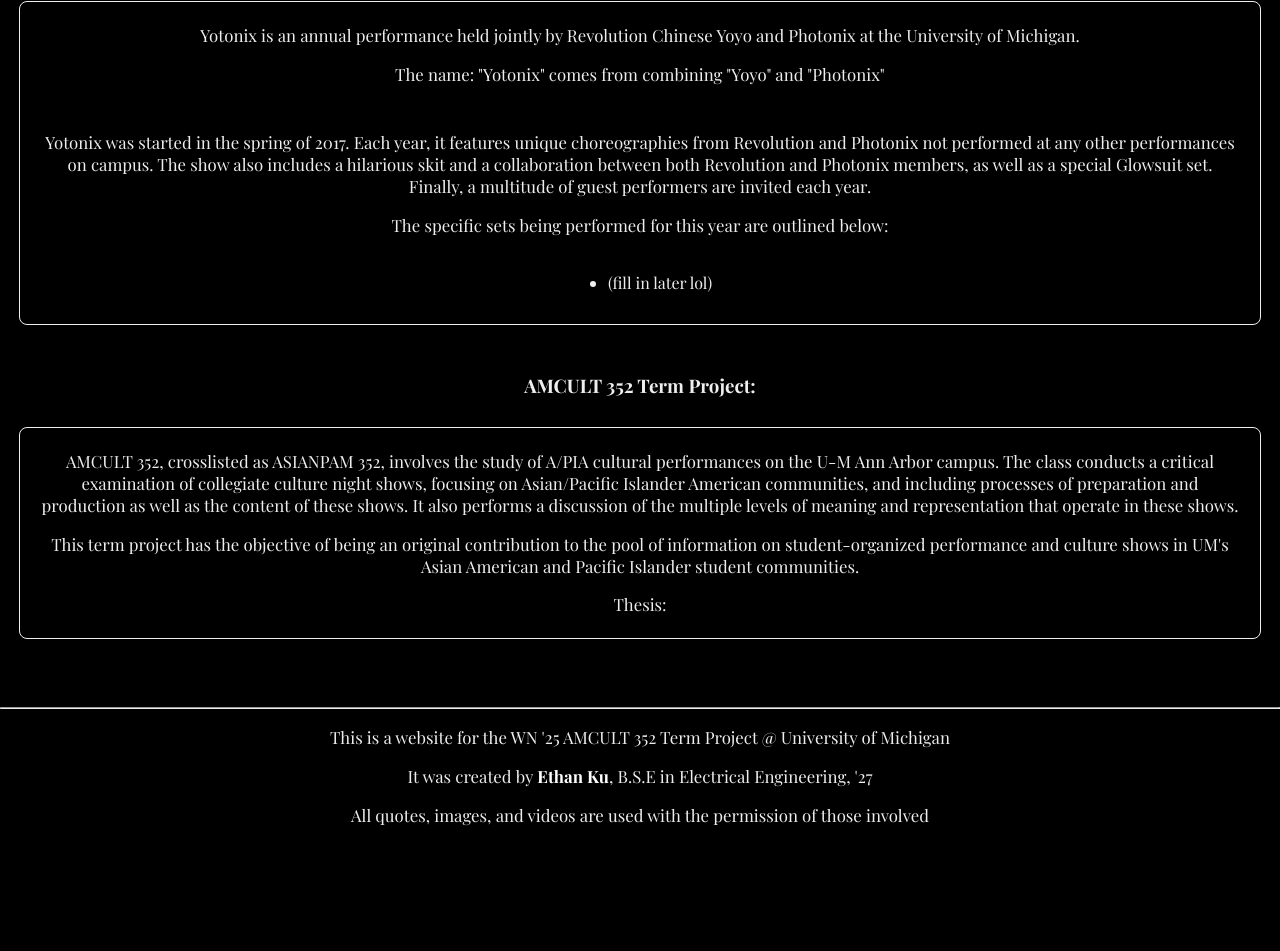
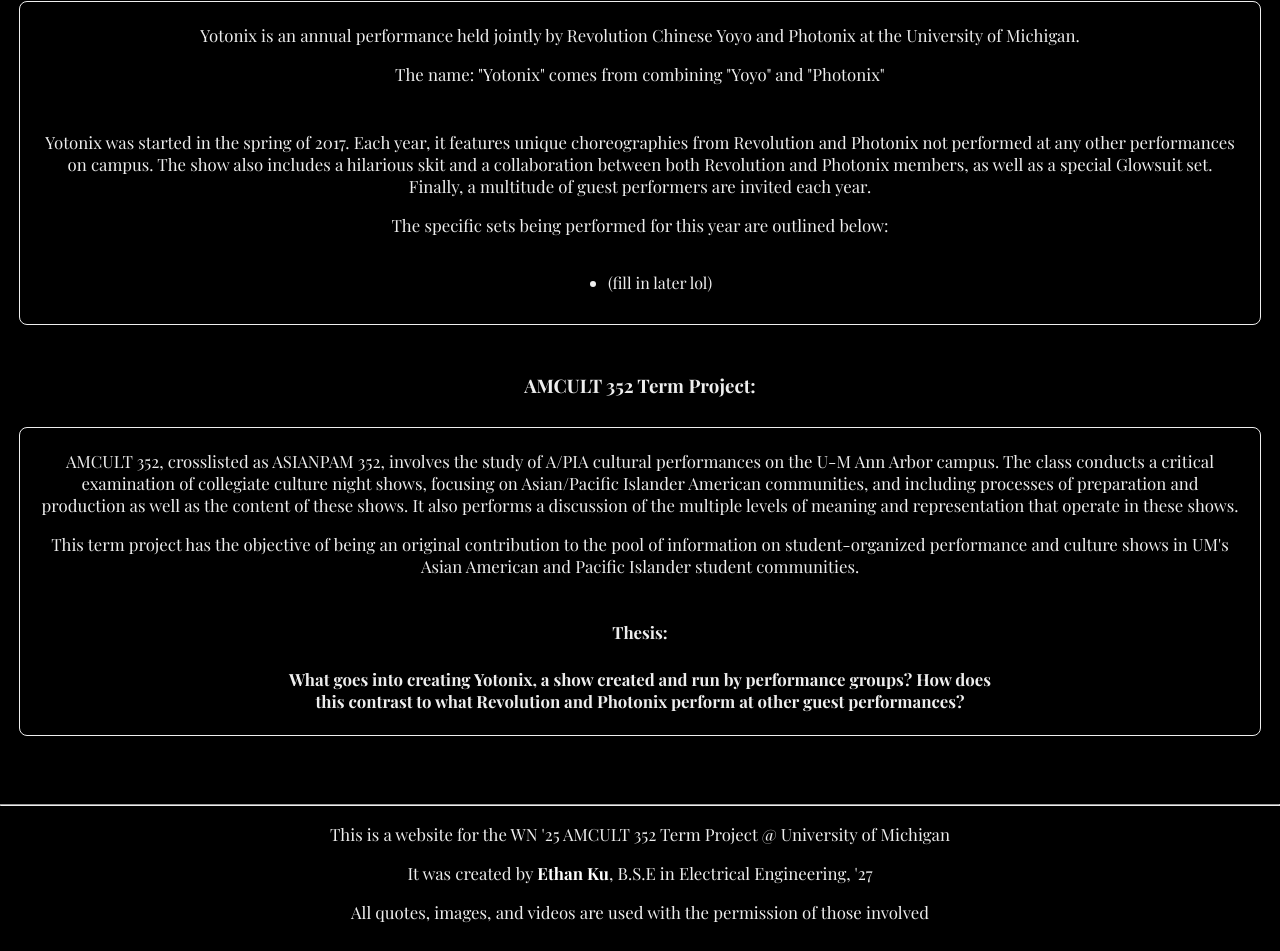
Before and after one commit to ethanhku/yotonix.github.io, a plain HTML site: page index.html in a window 1280 px wide. Shown: the part 1448-2399 px from the top of the page. Before the commit the page ends 2302 px from the top, so only its background shows below. Drawn offline with nearby package versions, Linux system fonts and the light colour scheme; a web font is replaced by a local one.

Commit message:
dont remember what i changed

```diff
--- a/index.html
+++ b/index.html
@@ -62,9 +62,13 @@
             This term project has the objective of being an original contribution to the pool of information on student-organized performance
             and culture shows in UM's Asian American and Pacific Islander student communities.
         </p>
-        <p class="too-wide">
-            Thesis:
-        </p>
+        <strong class="center">
+            <p class="still-too-wide">Thesis:</p>
+            <p class="still-too-wide">
+                What goes into creating Yotonix, a show created and run by performance groups? How does this contrast to what
+                Revolution and Photonix perform at other guest performances?
+            </p>
+        </strong>
     </div>
 
 
--- a/style.css
+++ b/style.css
@@ -134,6 +134,10 @@ a{
     max-width: 1200px;
 }
 
+.still-too-wide{
+    max-width: 730px;
+}
+
 .circle-icon{
     width: 70px;
     height: 70px;
```
